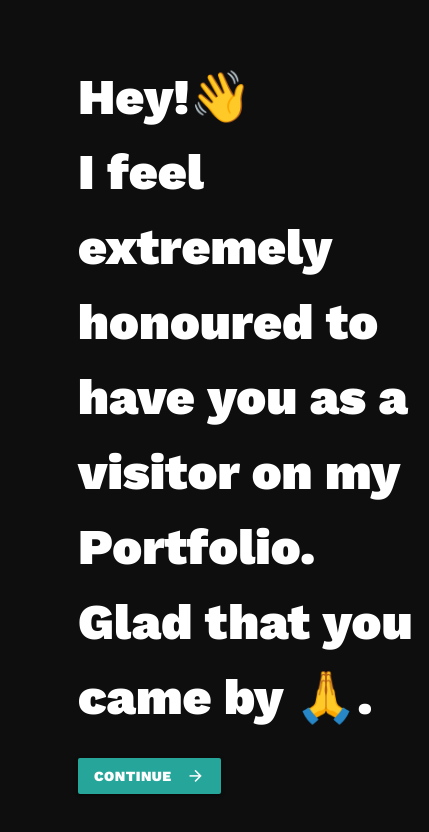
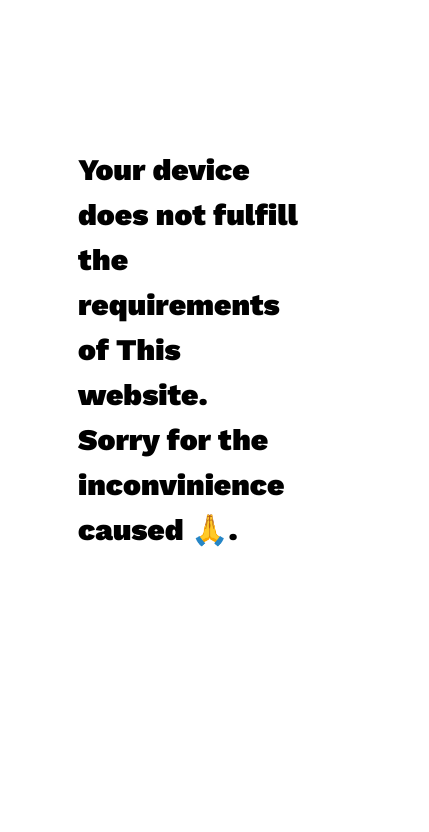
Before and after one commit to ampsteric/personal-portfolio, a website: page index.html in a window 390 px wide. Shown: the whole page, 429 px wide, since content can reach past the window. Drawn offline with nearby package versions, Linux system fonts and the light colour scheme.

Commit message:
added error messages

```diff
--- a/index.html
+++ b/index.html
@@ -26,7 +26,7 @@
             href="https://fonts.googleapis.com/css2?family=Montserrat:wght@900&display=swap"
             rel="stylesheet"
         />
-        <link rel="stylesheet" href="./utils/css/style.css" />
+        <link rel="stylesheet" href="./utils/css/index.css" />
 
         <style>
             body {
@@ -49,5 +49,12 @@
                 >
             </p>
         </div>
+        <div class="wrapper">
+            <p>
+                Your device does not fulfill the requirements of This website.
+                <br />
+                Sorry for the inconvinience caused 🙏.
+            </p>
+        </div>
     </body>
 </html>
--- /dev/null
+++ b/utils/css/index.css
@@ -0,0 +1,26 @@
+.container {
+    margin: 15% 20%;
+}
+.container p {
+    font-family: "Work Sans", sans-serif;
+    font-size: 50px;
+}
+.wrapper {
+    display: none;
+}
+
+@media only screen and (max-width: 800px) {
+    body {
+        overflow: hidden;
+    }
+    .container {
+        display: none;
+    }
+    .wrapper {
+        display: flex;
+        color: black;
+        font-family: "Work Sans", sans-serif;
+        font-size: 30px;
+        margin: 30% 20%;
+    }
+}
```
Also changed, not shown: utils/pages/main.html (+1 -5 lines).
